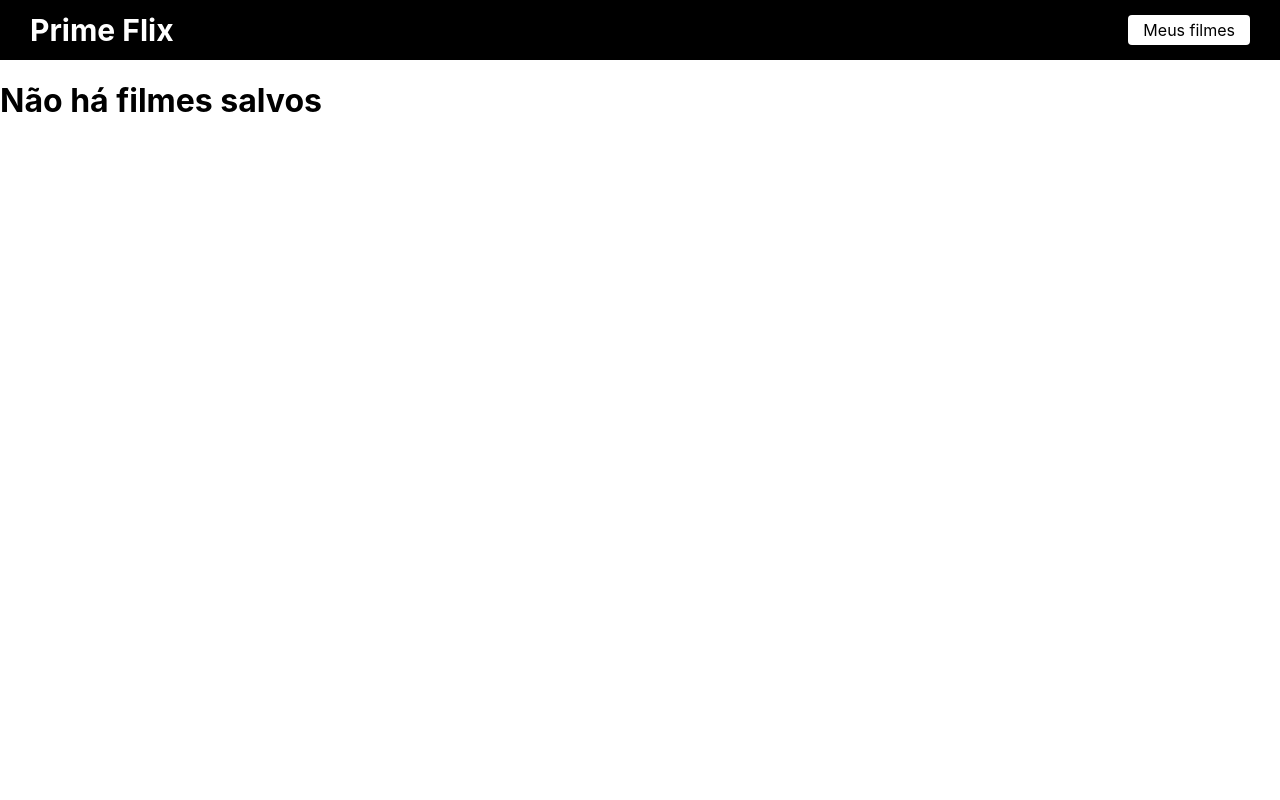
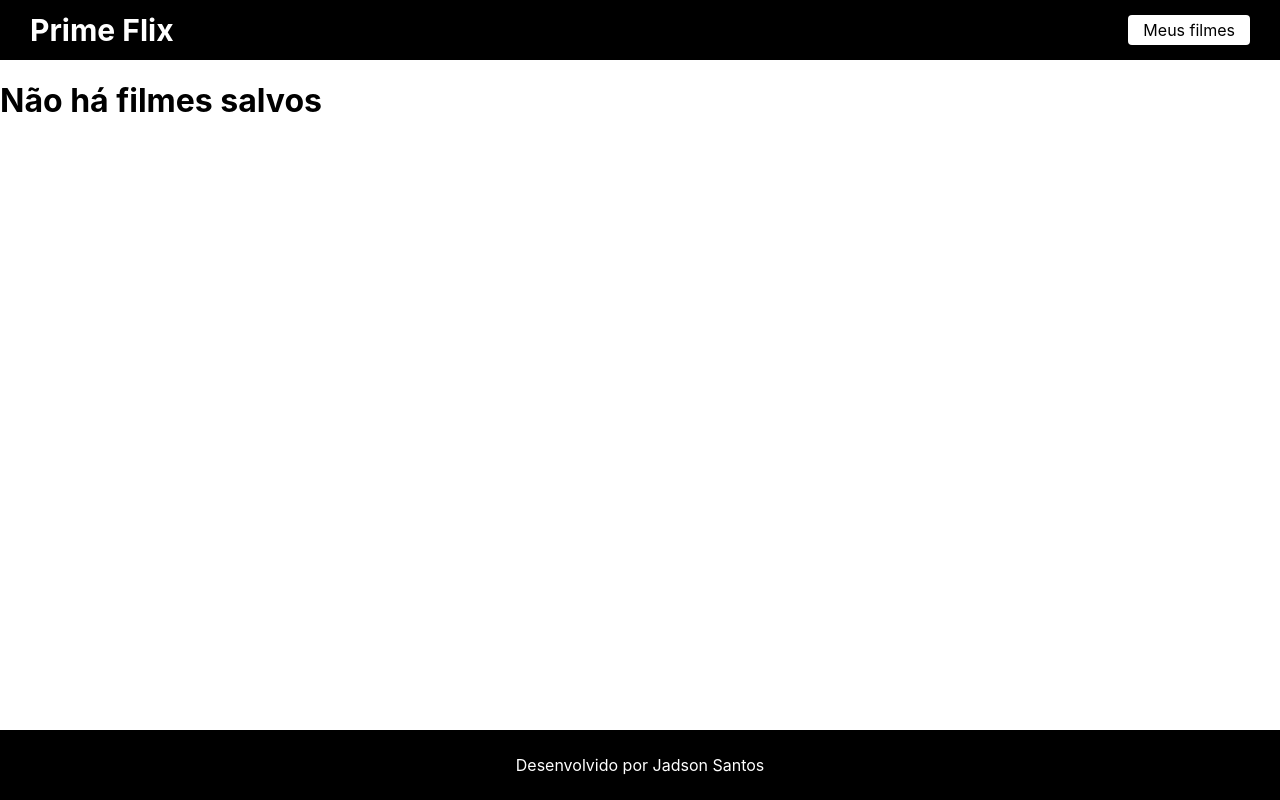
Before and after one commit to jadsonsantos/prime-flix, a React (Create React App) app: page /favorites in a window 1280 px wide. Built offline with nearby package versions, Linux system fonts and the light colour scheme.

Commit message:
feat: add footer

```diff
--- a/src/App.scss
+++ b/src/App.scss
@@ -14,6 +14,24 @@ a {
   color: unset;
 }
 
+ul {
+  padding: 0;
+}
+
 li {
   list-style: none;
 }
+
+.App {
+  min-height: 100vh;
+  display: flex;
+  flex-direction: column;
+}
+
+.main {
+  flex: 1 0 auto;
+}
+
+.footer {
+  margin-top: auto;
+}
--- /dev/null
+++ b/src/components/Footer/Footer.scss
@@ -0,0 +1,6 @@
+.footer {
+  padding: 25px 0;
+  background-color: #000;
+  text-align: center;
+  color: #fff;
+}
--- /dev/null
+++ b/src/components/Footer/index.jsx
@@ -0,0 +1,18 @@
+import './Footer.scss'
+
+const Footer = () => {
+  return (
+    <footer className="footer">
+      Desenvolvido por{' '}
+      <a
+        href="https://jadsonsantos.dev.br/"
+        target="_blank"
+        rel="noopener noreferer noreferrer"
+      >
+        Jadson Santos
+      </a>
+    </footer>
+  )
+}
+
+export default Footer
--- a/src/components/MovieItem/index.jsx
+++ b/src/components/MovieItem/index.jsx
@@ -1,5 +1,4 @@
 /* eslint-disable react/prop-types */
-import React from 'react'
 import { Link } from 'react-router-dom'
 import './Movie.scss'
 
@@ -10,6 +9,7 @@ const MovieItem = ({ movie }) => {
         <img
           src={`https://image.tmdb.org/t/p/original/${movie.poster_path}`}
           alt={movie.title}
+          title={movie.title}
           className="movie__image"
           width={300}
           height={450}
--- a/src/index.css
+++ b/src/index.css
@@ -1,5 +1,9 @@
+html, body {
+  margin: 0;
+  height: 100%;
+}
+
 body {
-  margin: 0;
   font-family: -apple-system, BlinkMacSystemFont, 'Segoe UI', 'Roboto', 'Oxygen',
     'Ubuntu', 'Cantarell', 'Fira Sans', 'Droid Sans', 'Helvetica Neue',
     sans-serif;
@@ -11,7 +15,3 @@ code {
   font-family: source-code-pro, Menlo, Monaco, Consolas, 'Courier New',
     monospace;
 }
-
-ul {
-  padding: 0;
-}
--- a/src/routes.js
+++ b/src/routes.js
@@ -1,21 +1,24 @@
 import { BrowserRouter, Routes, Route } from 'react-router-dom'
-import Header from './components/Header'
 
 import Home from './pages/Home'
 import Movie from './pages/Movie'
 import NotFound from './pages/NotFound'
 import Favorites from './pages/Favorites'
-import React from 'react'
+import Footer from 'components/Footer'
+import Header from './components/Header'
 
 const RoutesApp = () => (
   <BrowserRouter>
     <Header />
+    <main className="main">
       <Routes>
         <Route path="/" element={<Home />} />
         <Route path="/movie/:id" element={<Movie />} />
         <Route path="/favorites" element={<Favorites />} />
         <Route path="*" element={<NotFound />} />
       </Routes>
+    </main>
+    <Footer />
   </BrowserRouter>
 )
 
```
Lines whose indentation alone changed are shown as unchanged.
